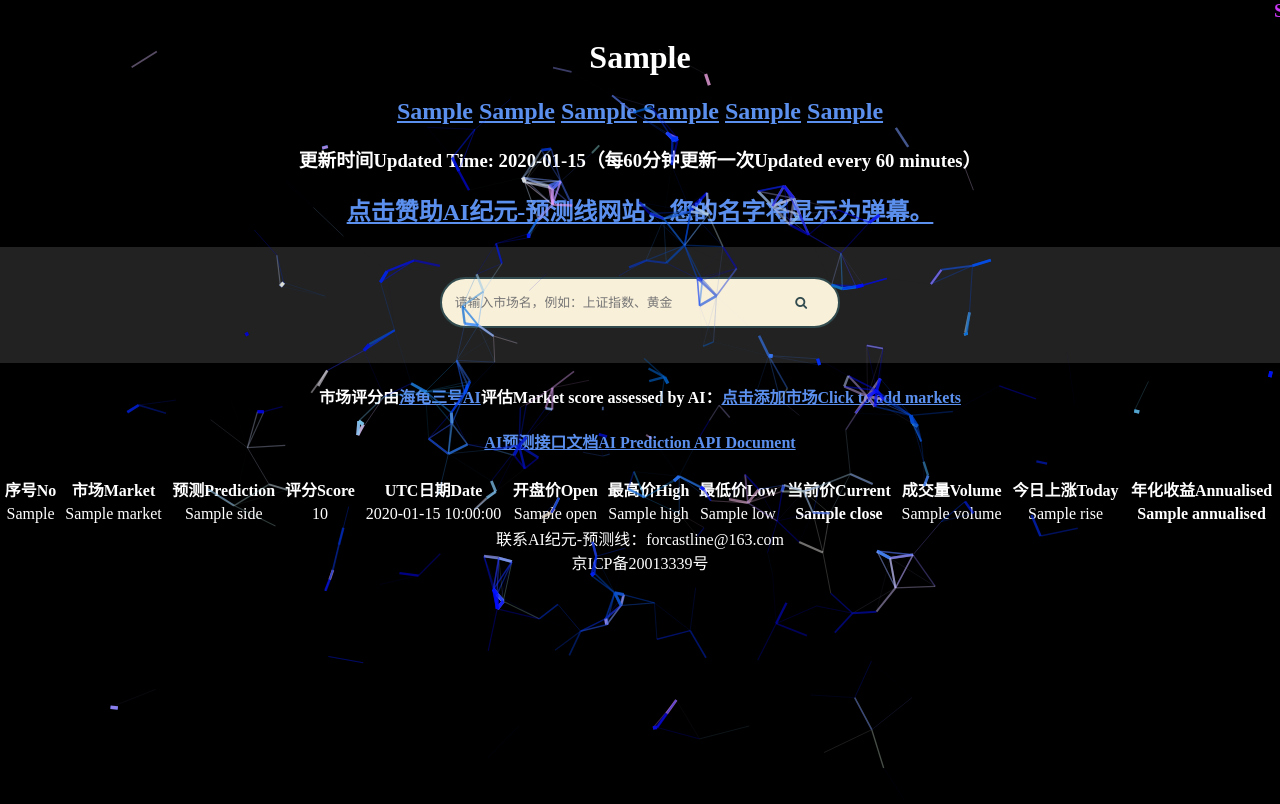
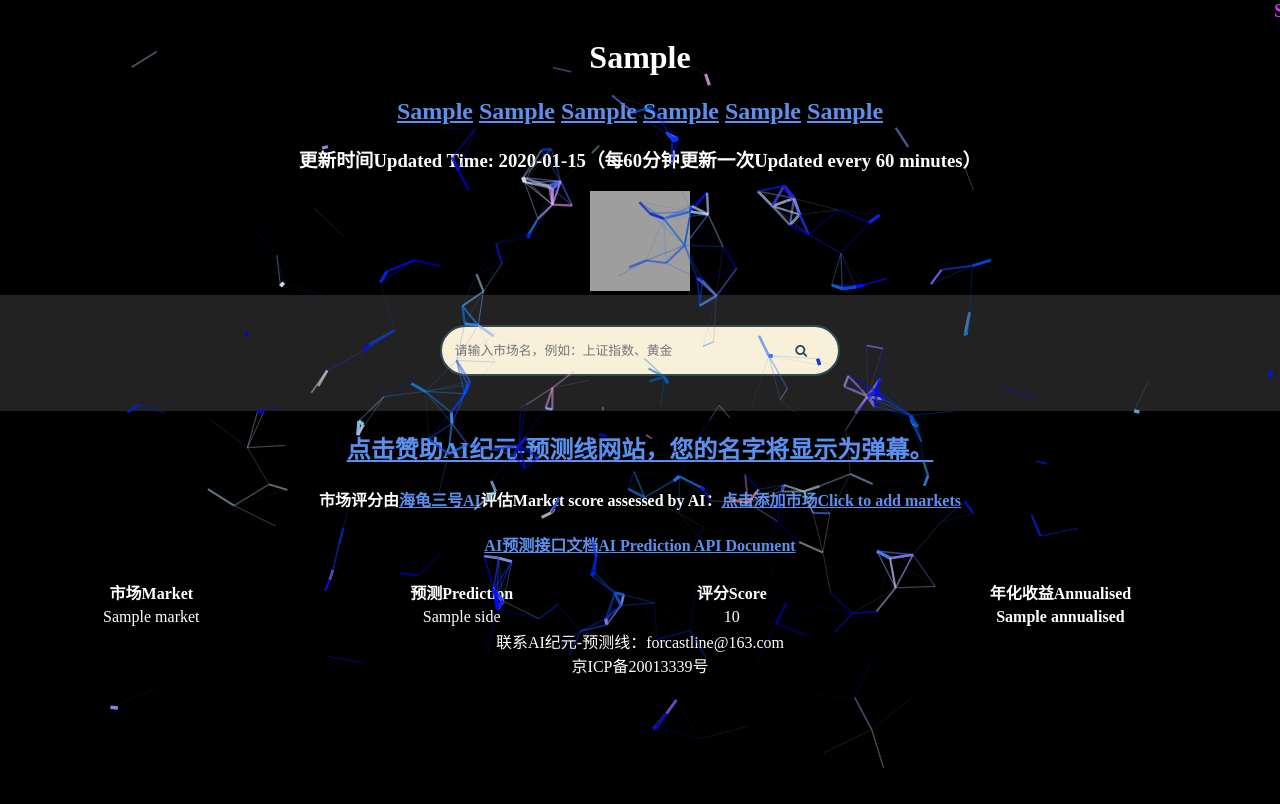
Before and after one commit to boristown/risall, a Python web app: template static/template/template.html in a window 1280 px wide. Run offline with Jinja, Linux system fonts and the light colour scheme; the template is opened without the code that fills it: most values are stand-ins (such as "Sample title", 1, 10 or a date in 2020); some libraries are stand-ins or nearby versions; grey boxes are pictures that could not be loaded.

Commit message:
修复市场清单黑屏bug

```diff
--- a/static/template/template.html
+++ b/static/template/template.html
@@ -42,10 +42,9 @@
             <a href={{market_ref7}}>{{market_type7}}</a>
         </h2>
         <h3>更新时间Updated Time: {{localtime}}（每60分钟更新一次Updated every 60 minutes）</h3>
-            <h2><a href="donate.html">点击赞助AI纪元-预测线网站，您的名字将显示为弹幕。</a></h2>
         <!--<iframe src="" frameborder="0" name="iframeContent" style="display: none;"></iframe>-->
         <!--<form action="/s" method="get" target="iframeContent">-->
-
+        <img src="logo.bmp" alt="预测线Forcastline" height="100" width="100">
         <div class="search bar7">
             <form action="/s" method="get">
                 <!--<label for="search">查找市场</label>-->
@@ -53,36 +52,21 @@
                 <button type="submit"></button>
             </form>
         </div>
+        <h2><a href="donate.html">点击赞助AI纪元-预测线网站，您的名字将显示为弹幕。</a></h2>
         <h4 style="text-align:center">市场评分由<a href="https://mp.weixin.qq.com/s/DWcvnNTaQ5IWIYN_CeQ8rA">海龟三号AI</a>评估Market score assessed by AI：<a href="https://docs.qq.com/sheet/DWEFqRWV5c0ZTUW5y">点击添加市场Click to add markets</a></h4>
         <h4 style="text-align:center"><a href="https://mp.weixin.qq.com/s/giZkEI_T7jY4nA8ABqf8XA">AI预测接口文档AI Prediction API Document</a></h4>
         <table border="0" width="100%">
             <tr class="head">
-                    <th><center>序号No</center></th>
                 <th>市场Market</th>
                 <th>预测Prediction</th>
                 <th>评分Score</th>
-                    <th>UTC日期Date</th>
-                    <th>开盘价Open</th>
-                    <th>最高价High</th>
-                    <th>最低价Low</th>
-                    <th><b>当前价Current</b></th>
-                    <th>成交量Volume</th>
-                    <th>今日上涨Today</th>
                 <th>年化收益Annualised</th>
             </tr>
             {% for item in body %}
-                <tr class="{{ item.Class }}"  onclick="location.href='{{ item.Symbol }}'">
-                    <td><center>{{ item.ItemNo }}</center></td>
+            <tr class="{{ item.Class }}" onclick="location.href='{{ item.Symbol }}'">
                 <td>{{ item.Market }}</td>
                 <td>{{ item.Side }}</td>
                 <td>{{ item.Score }}</td>
-                    <td>{{ item.Date }}</td>
-                    <td>{{ item.Open }}</td>
-                    <td>{{ item.High }}</td>
-                    <td>{{ item.Low }}</td>
-                    <td><b>{{ item.Close }}</b></td>
-                    <td>{{ item.Volume }}</td>
-                    <td>{{ item.Rise }}</td>
                 <th>{{ item.Annualised }}</th>
             </tr>
             {% endfor%}
```
Lines whose indentation alone changed are shown as unchanged.
